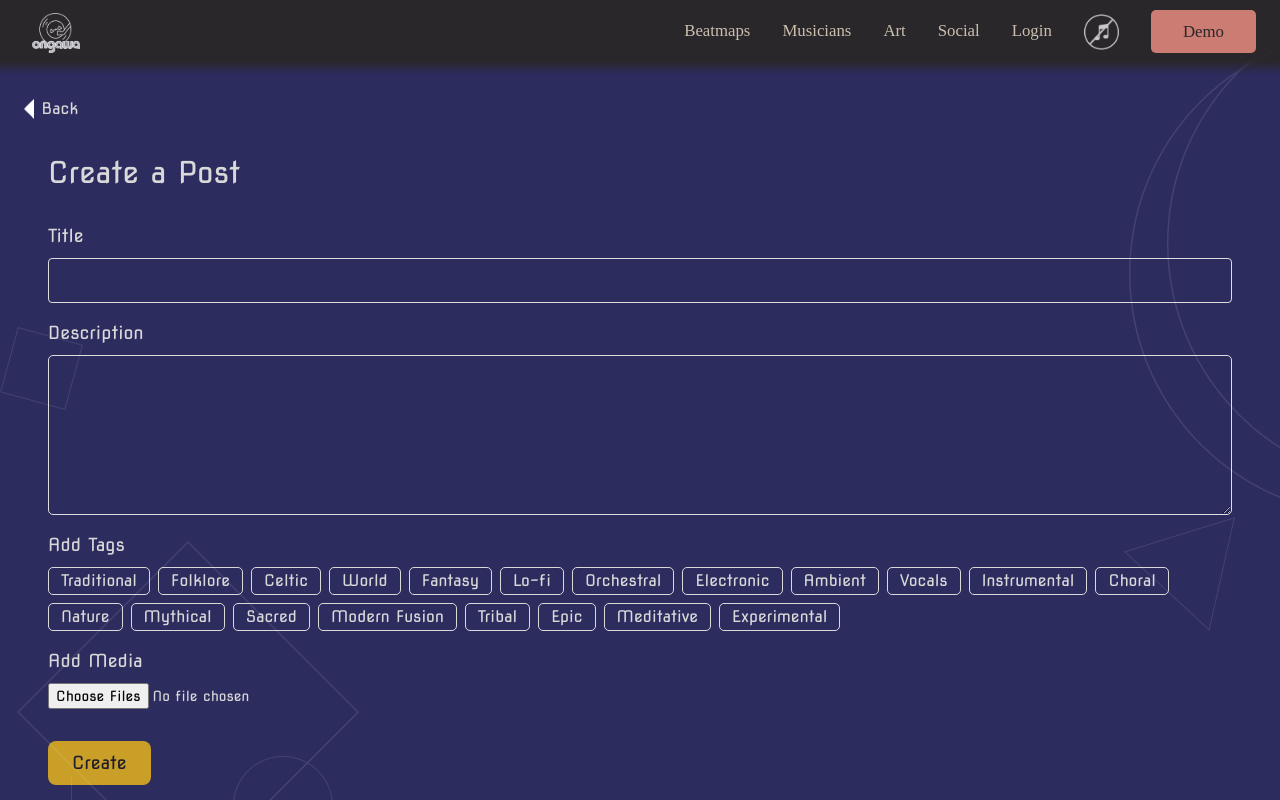
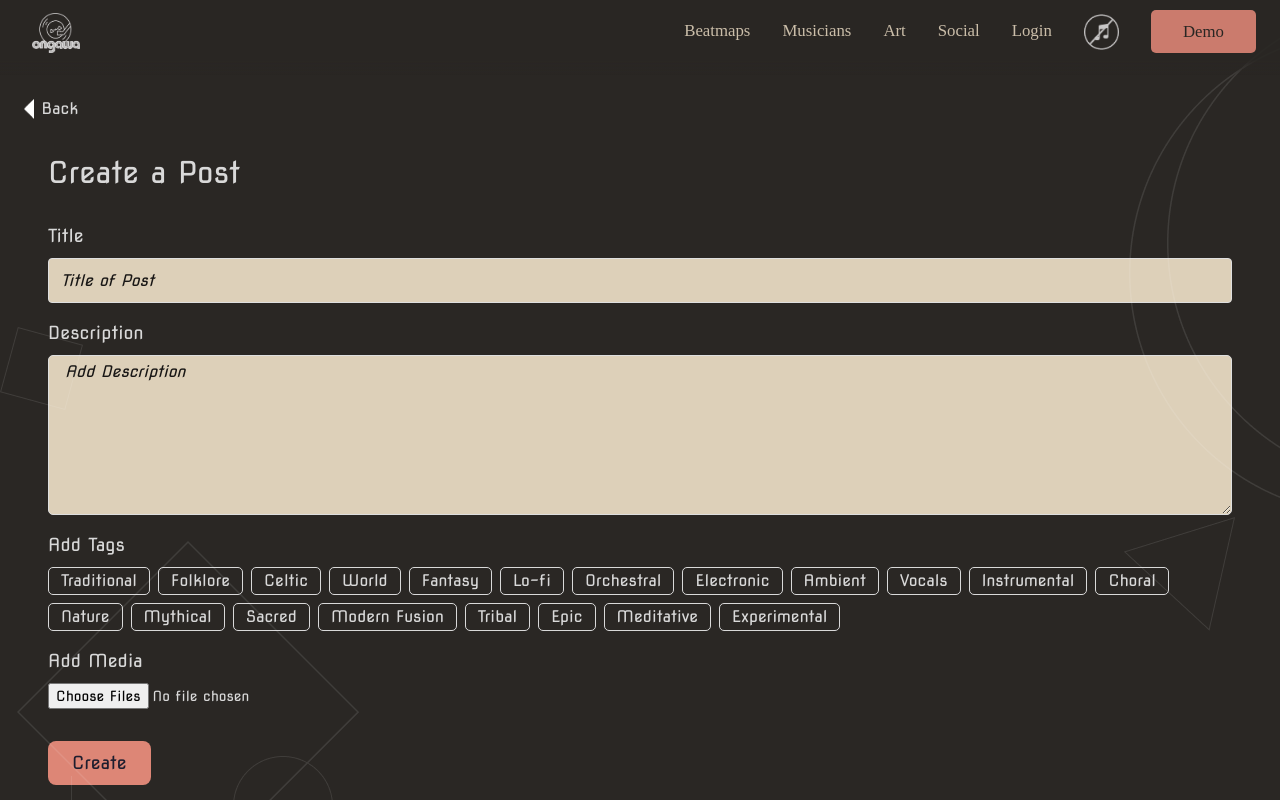
Before and after one commit to GelzoneXUnsas/Ongawa-React-Frontend, a React (Vite) app: page /community/new in a window 1280 px wide. Built offline with nearby package versions, Linux system fonts and the light colour scheme; no server answers; a web font is replaced by a local one; what aws-amplify would draw is missing.

Commit message:
Community Page Color Changes

```diff
--- a/src/Router.jsx
+++ b/src/Router.jsx
@@ -42,9 +42,9 @@ function Router() {
           <Route path="musicianlisting" element={<MusicianListingPage />} />
           <Route path="musician/:id" element={<MusicianPage />} />
 
-           <Route path="beatmaplisting/:id" element={<BeatmapPage />} />
+          <Route path="beatmaplisting/:id" element={<BeatmapPage />} />
 
-           <Route path="comingsoon" element={<ComingSoonPage />} />
+          <Route path="comingsoon" element={<ComingSoonPage />} />
 
           <Route path="user/:id" element={<ProfilePage />} />
           <Route path="login" element={<Login />} />
--- a/src/components/CommunityPost/CommunityPost.jsx
+++ b/src/components/CommunityPost/CommunityPost.jsx
@@ -56,7 +56,7 @@ const CommunityPost = ({
   };
 
   return (
-    <div className="p-4 md:p-6 rounded-xl shadow-sm bg-khaki/40">
+    <div className="p-4 md:p-6 rounded-xl shadow-sm bg-khaki">
       {/* Header with pfp, author, date, icons */}
       <div className="flex justify-between mb-2">
         <div className="flex items-center gap-4">
--- a/src/components/CommunityReply/CommunityReply.jsx
+++ b/src/components/CommunityReply/CommunityReply.jsx
@@ -42,10 +42,10 @@ const CommunityReply = ({ reply, allReplies }) => {
         {/* Reply and Share Icons */}
         <div className="flex gap-2 md:gap-4 mt-1 lg:mt-0">
           <button>
-            <img src={ReplyIcon} className="w-5 md:w-auto" />
+            <img src={ReplyIcon} className="w-5 md:w-auto filter invert" />
           </button>
           <button>
-            <img src={ShareIcon} className="w-4 md:w-auto" />
+            <img src={ShareIcon} className="w-4 md:w-auto filter invert" />
           </button>
         </div>
       </div>
@@ -108,10 +108,16 @@ const CommunityReply = ({ reply, allReplies }) => {
                   </div>
                   <div className="flex gap-2 md:gap-4 mt-1 lg:mt-0">
                     <button>
-                      <img src={ReplyIcon} className="w-5 md:w-auto" />
+                      <img
+                        src={ReplyIcon}
+                        className="w-5 md:w-auto filter invert"
+                      />
                     </button>
                     <button>
-                      <img src={ShareIcon} className="w-4 md:w-auto" />
+                      <img
+                        src={ShareIcon}
+                        className="w-4 md:w-auto filter invert"
+                      />
                     </button>
                   </div>
                   {/* Text */}
--- a/src/components/Footer/Footer.jsx
+++ b/src/components/Footer/Footer.jsx
@@ -7,7 +7,7 @@ import xIcon from "../../assets/icons/xIcon.svg";
 
 const Footer = () => {
   return (
-    <div className="py-8 w-full flex flex-col items-center gap-5 bg-page-background-purple">
+    <div className="py-8 w-full flex flex-col items-center gap-5 bg-main-off-black">
       {/* Links to other Pages */}
       <Link
         to={"/beatmaplisting"}
--- a/src/components/NavDropdown/NavDropdown.jsx
+++ b/src/components/NavDropdown/NavDropdown.jsx
@@ -2,7 +2,7 @@ import PropTypes from "prop-types";
 
 import { Link } from "react-router-dom";
 import closeNavDropdown from "../../assets/icons/closeNavDropdown.png";
-import shareIcon from "../../assets/icons/shareIcon.png";
+import shareIcon from "../../assets/icons/sharePostIcon.png";
 import youtubeIcon from "../../assets/icons/youtubeIcon.png";
 import discordIcon from "../../assets/icons/discordIcon.png";
 import linkedinIcon from "../../assets/icons/linkedinIcon.png";
--- a/src/global.css
+++ b/src/global.css
@@ -42,7 +42,7 @@ body {
   --font-size-xs: 0.75rem;
 
   /* Colors */
-  --page-background: #2d2c5f; /* --blue */
+  --page-background: #2a2724; /* --blue */
   --page-accent-gray: #242424; /* --gray */
   --white: #fff;
   --lilac: #f1dbfc;
--- a/src/pages/CommunityPostPage/CommunityPostPage.jsx
+++ b/src/pages/CommunityPostPage/CommunityPostPage.jsx
@@ -63,7 +63,7 @@ const COMMUNITY_POST = {
 
 function CommunityPostPage() {
   return (
-    <div className="min-h-screen bg-page-background text-light-grey ">
+    <div className="min-h-screen bg-main-off-black text-light-grey ">
       {/* Back Button */}
       <Link
         className="w-10 mt-24 ml-6 flex gap-2 font-nova-square"
@@ -102,9 +102,10 @@ function CommunityPostPage() {
           <input
             type="text"
             placeholder="Reply to Post"
-            className="w-full px-4 py-2 pr-24 rounded-lg font-nova-square text-light-grey italic placeholder-light-grey focus:outline-none focus:ring-0 focus:border-light-grey"
+            style={{ backgroundColor: "#DDD0B9" }}
+            className="w-full px-4 py-2 pr-24 rounded-lg font-nova-square text-multi-off-black italic placeholder-multi-off-black focus:outline-none focus:ring-0 focus:border-light-grey"
           />
-          <button className="absolute top-[6px] right-2 px-4 py-2 md:px-7 bg-accent-yellow text-dark-purple font-nova-square rounded-lg">
+          <button className="absolute top-[6px] right-2 px-4 py-2 md:px-7 bg-main-accent text-dark-purple font-nova-square rounded-lg">
             Reply
           </button>
         </div>
--- a/src/pages/CreatePostPage/CreatePostPage.jsx
+++ b/src/pages/CreatePostPage/CreatePostPage.jsx
@@ -34,7 +34,7 @@ function CreatePostPage() {
   const [media, setMedia] = useState(null);
 
   return (
-    <div className="min-h-screen bg-page-background text-light-grey ">
+    <div className="min-h-screen bg-main-off-black text-light-grey ">
       {/* Back Button */}
       <Link
         className="w-10 mt-24 ml-6 flex gap-2 font-nova-square"
@@ -60,7 +60,9 @@ function CreatePostPage() {
           <p className="m-0 text-lg font-normal">Title</p>
           <input
             type="text"
-            className="w-full mt-2 px-4 py-2 rounded text-light-grey font-normal focus:outline-none focus:ring-0 focus:border-white"
+            className="w-full mt-2 px-4 py-2 rounded text-multi-off-black placeholder:text-multi-off-black placeholder:italic font-normal focus:outline-none focus:ring-0 focus:border-white"
+            style={{ backgroundColor: "#DDD0B9" }}
+            placeholder="Title of Post"
             value={title}
             onChange={(e) => setTitle(e.target.value)}
           />
@@ -71,8 +73,10 @@ function CreatePostPage() {
           <p className="m-0 text-lg font-normal">Description</p>
           <textarea
             rows="4"
-            className="w-full mt-2 px-4 py-2 h-40 rounded text-light-grey font-normal focus:outline-none focus:ring-0 focus:border-white"
+            className="w-full mt-2 px-4 py-2 h-40 rounded text-multi-off-black placeholder:text-multi-off-black placeholder:italic font-normal focus:outline-none focus:ring-0 focus:border-white"
             value={description}
+            style={{ backgroundColor: "#DDD0B9" }}
+            placeholder="Add Description"
             onChange={(e) => setDescription(e.target.value)}
           />
         </label>
@@ -87,7 +91,7 @@ function CreatePostPage() {
                 type="button"
                 className={`px-3 py-1 rounded border ${
                   tags.includes(tag)
-                    ? "bg-accent-yellow text-dark-purple border-accent-yellow"
+                    ? "bg-main-accent text-dark-purple border-main-accent"
                     : "text-light-grey border-light-grey"
                 }`}
                 onClick={() =>
@@ -118,7 +122,7 @@ function CreatePostPage() {
 
         {/* Create Button */}
         <button
-          className="mb-8 bg-accent-yellow font-nova-square text-dark-purple px-6 py-2 rounded-lg text-lg "
+          className="mb-8 bg-main-accent font-nova-square text-dark-purple px-6 py-2 rounded-lg text-lg "
           onClick={() => {}}
         >
           Create
```
Also changed, not shown: src/assets/icons/musicianIcons/selected_ellipse_both.svg, src/assets/icons/musicianIcons/unselected_ellipse.svg.
